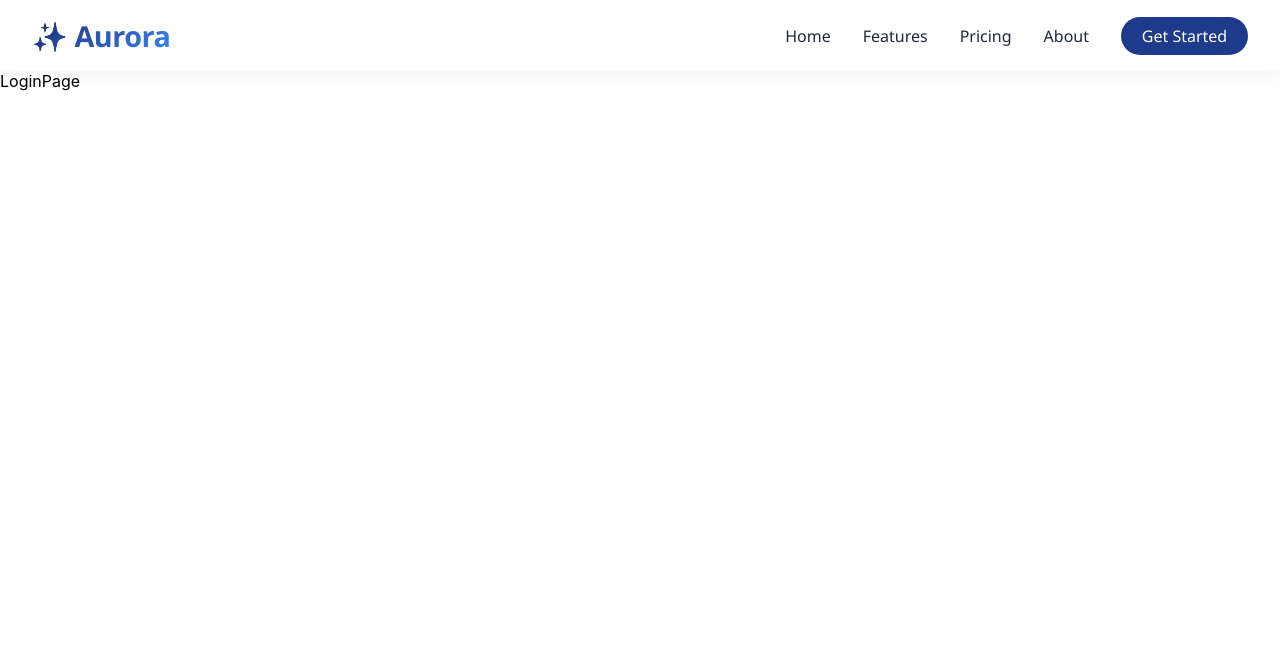
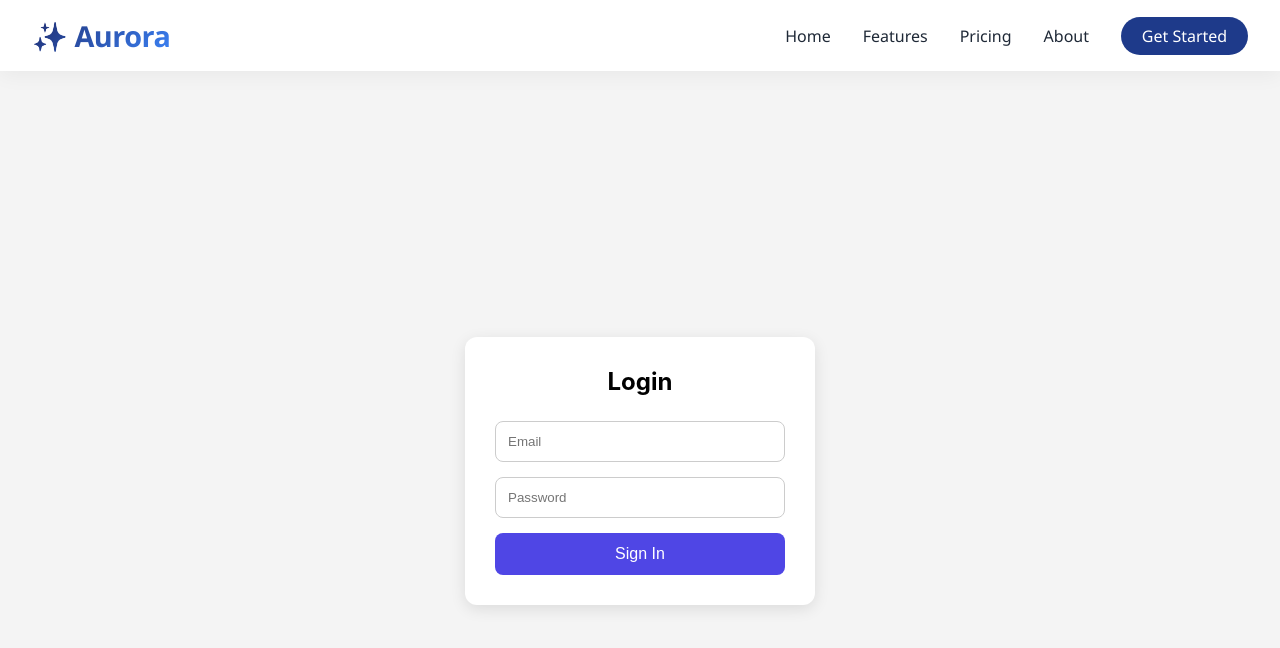
Before and after one commit to mahdi-nabikhan/FastApi-TodoList, a React (Create React App) app in the folder src/frontend/: page /login in a window 1280 px wide. Shown: the top 648 px of the page. Built offline with nearby package versions, Linux system fonts and the light colour scheme.

Commit message:
++ add LoginPage.jsx  frontend logic and style for this page path of change: src/frontend/src/Pages/UserPages/LoginPage

```diff
--- a/src/frontend/src/Pages/UsersPanel/Login/LoginPage.css
+++ b/src/frontend/src/Pages/UsersPanel/Login/LoginPage.css
@@ -0,0 +1,57 @@
+* {
+    margin: 0;
+    padding: 0;
+    box-sizing: border-box;
+  }
+
+  .login-container {
+    width: 100%;
+    height: 100vh;
+    background-color: #f4f4f4;
+
+    display: flex;
+    justify-content: center;
+    align-items: center;
+  }
+
+  .login-form {
+    width: 350px;
+    padding: 30px;
+    background-color: white;
+    border-radius: 12px;
+    box-shadow: 0 4px 15px rgba(0, 0, 0, 0.1);
+
+    display: flex;
+    flex-direction: column;
+    gap: 15px;
+  }
+
+  .login-form h2 {
+    text-align: center;
+    margin-bottom: 10px;
+  }
+
+  .login-input {
+    padding: 12px;
+    border: 1px solid #ccc;
+    border-radius: 8px;
+    outline: none;
+  }
+
+  .login-input:focus {
+    border-color: #4f46e5;
+  }
+
+  .login-btn {
+    padding: 12px;
+    border: none;
+    border-radius: 8px;
+    background-color: #4f46e5;
+    color: white;
+    cursor: pointer;
+    font-size: 16px;
+  }
+
+  .login-btn:hover {
+    opacity: 0.9;
+  }
--- a/src/frontend/src/Pages/UsersPanel/Login/LoginPage.jsx
+++ b/src/frontend/src/Pages/UsersPanel/Login/LoginPage.jsx
@@ -1,7 +1,27 @@
 import React from 'react'
-
+import './LoginPage.css'
 export default function LoginPage() {
   return (
-    <div>LoginPage</div>
+    <div className="login-container">
+      <form className="login-form">
+        <h2>Login</h2>
+
+        <input
+          type="email"
+          placeholder="Email"
+          className="login-input"
+        />
+
+        <input
+          type="password"
+          placeholder="Password"
+          className="login-input"
+        />
+
+        <button type="submit" className="login-btn">
+          Sign In
+        </button>
+      </form>
+    </div>
   )
 }
```
